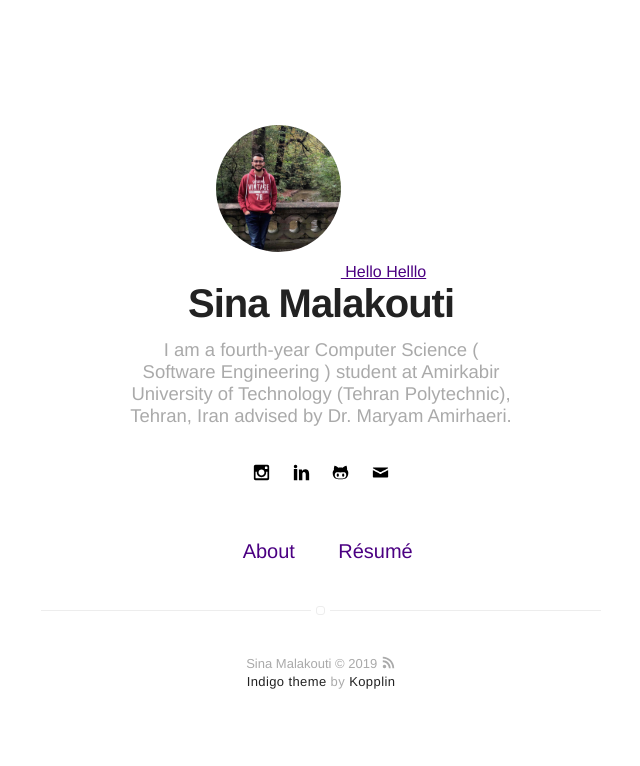
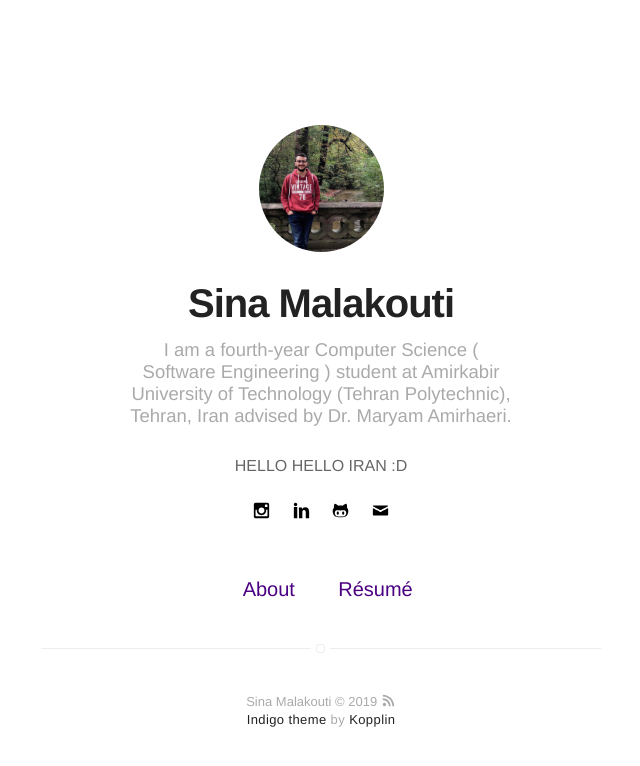
Before and after one commit to sinamalakouti/sinamalakouti.github.io, a Jekyll site: the page built from index.html, in a window 1280 px wide. Shown: the top 766 px of the page, without its empty margins (319-959 px from the left). Built offline with Jekyll 4.4.1, drawn with Linux system fonts in a browser that asks for light colours.

```diff
--- a/_includes/header.html
+++ b/_includes/header.html
@@ -9,10 +9,11 @@
         {% if site.about %}
             <a class="link" href="{{ site.url }}/about">
                 <img class="selfie" alt="{{ site.name }}" src="{% if site.external-image %}{{ site.picture }}{% else %}{{ site.url }}/{{ site.picture }}{% endif %}" />
-                Hello Helllo
+
             </a>
         {% else %}
             <span class="link">
+
                 <img class="selfie" alt="{{ site.name }}" src="{% if site.external-image %}{{ site.picture }}{% else %}{{ site.url }}/{{ site.picture }}{% endif %}" />
             </span>
         {% endif %}
@@ -20,6 +21,9 @@
         <h1 class="title">{{ site.name }}</h1>
         <h2 class="description">{{ site.bio }}</h2>
 
+    <div> HELLO HELLO IRAN :D</div>
+
+<!-- including other folan -->
         {% include social-links.html %}
     </header>
 {% endif %}
```
